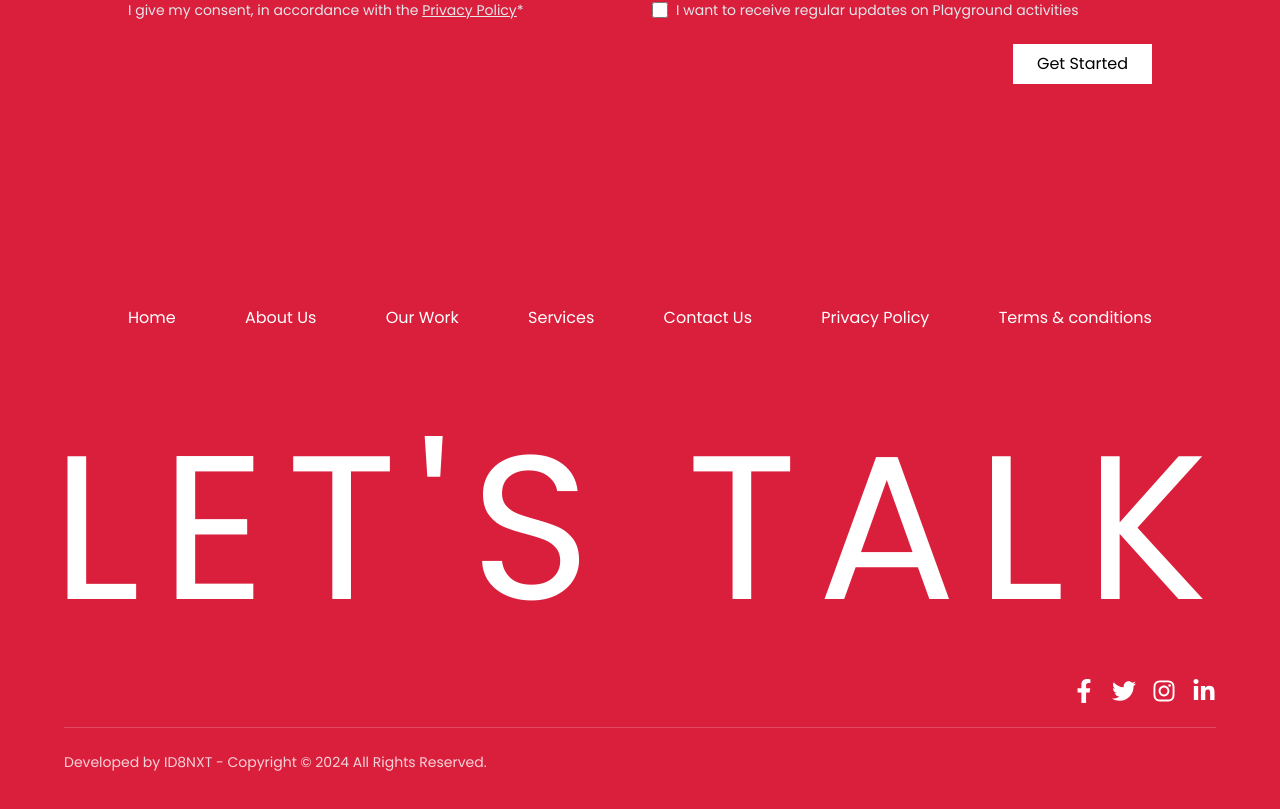
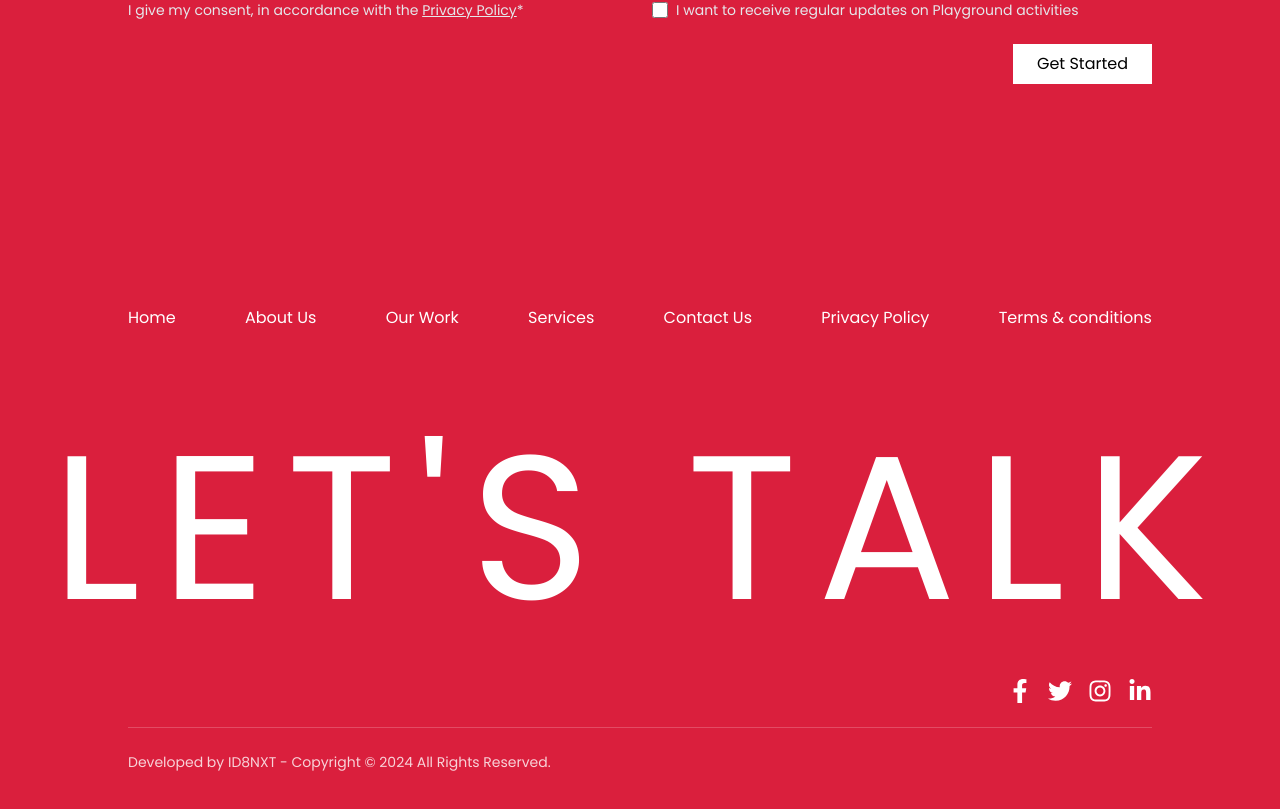
Before and after one commit to OwaiseZargerOxcyTech/id8nxt, a Next.js app: page / in a window 1280 px wide. Shown: the part 4493-5302 px from the top of the page. Built offline with nearby package versions, Linux system fonts and the light colour scheme.

Commit message:
add padding in copyright and social links" ;

```diff
--- a/components/footer/copyright.js
+++ b/components/footer/copyright.js
@@ -1,7 +1,7 @@
 export function Copyright() {
   return (
     <main className="w-full">
-      <div className="xl:max-w-6xl 2xl:max-w-screen-xl 3xl:max-w-screen-2xl 4xl:max-w-screen-4xl mx-auto px-4 sm:px-6 lg:px-0 flex justify-start items-center ">
+      <div className="xl:max-w-6xl 2xl:max-w-screen-xl 3xl:max-w-screen-2xl 4xl:max-w-screen-4xl mx-auto px-4 sm:px-6 lg:px-16 flex justify-start items-center ">
         <p className="text-sm text-white/80">
           Developed by ID8NXT - Copyright © 2024 All Rights Reserved.
         </p>
--- a/components/footer/social-links.js
+++ b/components/footer/social-links.js
@@ -16,7 +16,7 @@
 
   return (
     <main className=" w-full">
-      <div className="xl:max-w-6xl 2xl:max-w-screen-xl 3xl:max-w-screen-2xl 4xl:max-w-screen-4xl mx-auto px-4 sm:px-6 lg:px-0 flex flex-col justify-center items-end ">
+      <div className="xl:max-w-6xl 2xl:max-w-screen-xl 3xl:max-w-screen-2xl 4xl:max-w-screen-4xl mx-auto px-4 sm:px-6 lg:px-16 flex flex-col justify-center items-end ">
         <div className="flex justify-end gap-4">
           {socialLinks.map((social) => (
             <Link
```
